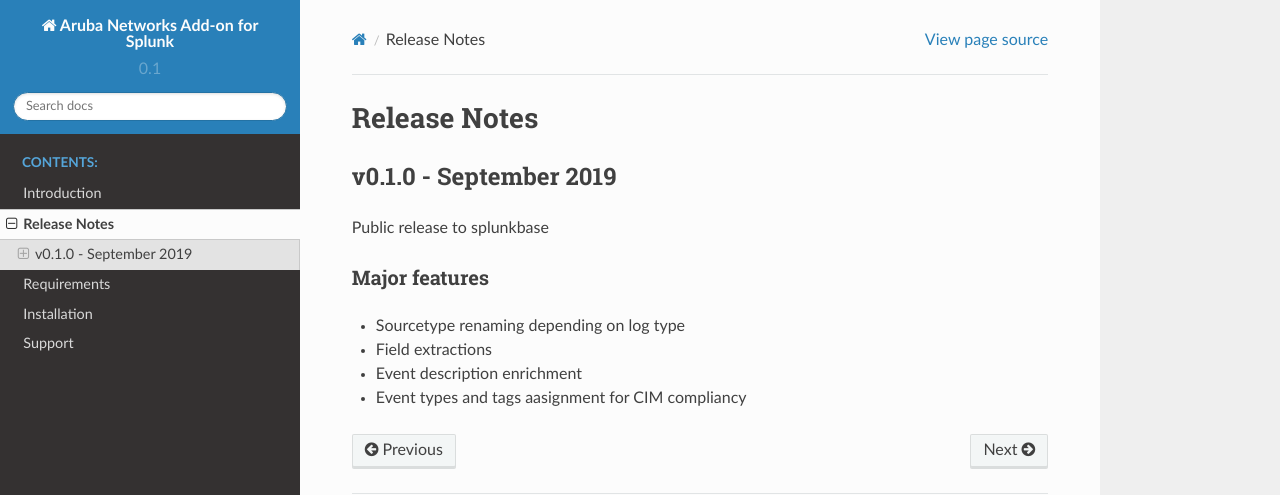
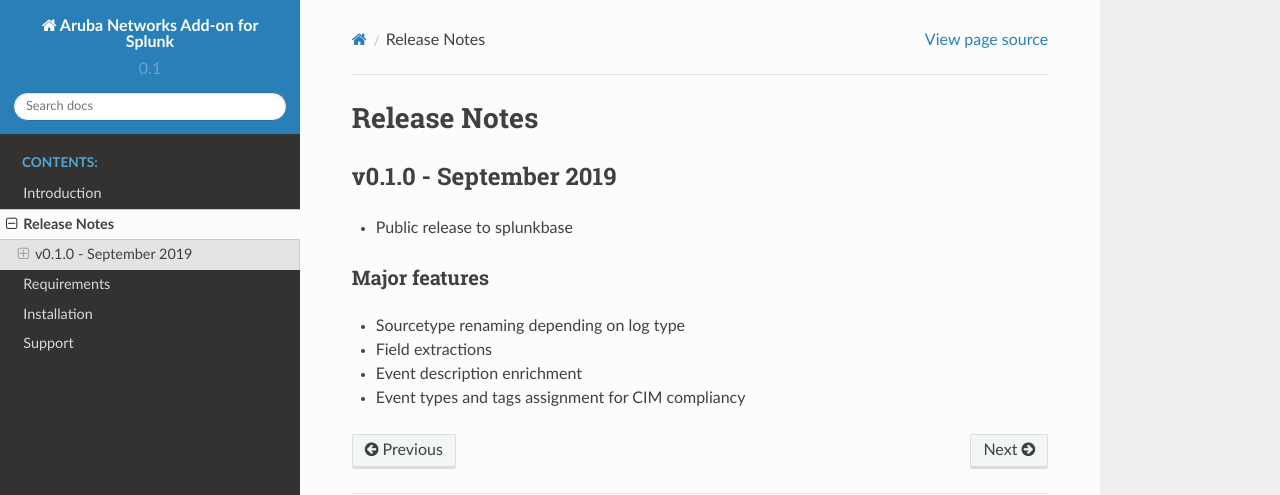
Before and after one commit to diogofgm/TA-aruba_networks, a Sphinx documentation site: the page built from docs/source/releasenotes.rst, in a window 1280 px wide. Shown: the top 495 px of the page. Built offline with Sphinx 7.4.7 and the Read the Docs theme 2.0.0, drawn with Linux system fonts in a browser that asks for light colours; pages that are not in the unit, such as notebooks, are missing from menus.

Commit message:
Update releasenotes.rst

```diff
--- a/docs/source/releasenotes.rst
+++ b/docs/source/releasenotes.rst
@@ -4,11 +4,11 @@
 
 v0.1.0 - September 2019
 -----------------------
-Public release to splunkbase
+- Public release to splunkbase
 
 Major features
 ~~~~~~~~~~~~~~
 - Sourcetype renaming depending on log type
 - Field extractions
 - Event description enrichment
-- Event types and tags aasignment for CIM compliancy
+- Event types and tags assignment for CIM compliancy
```
